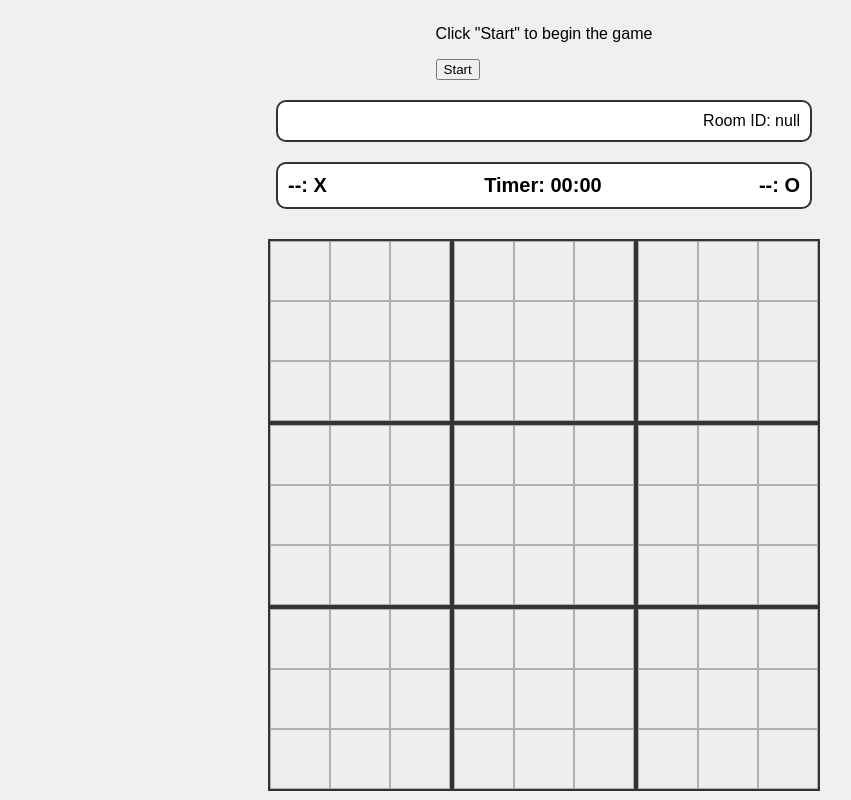
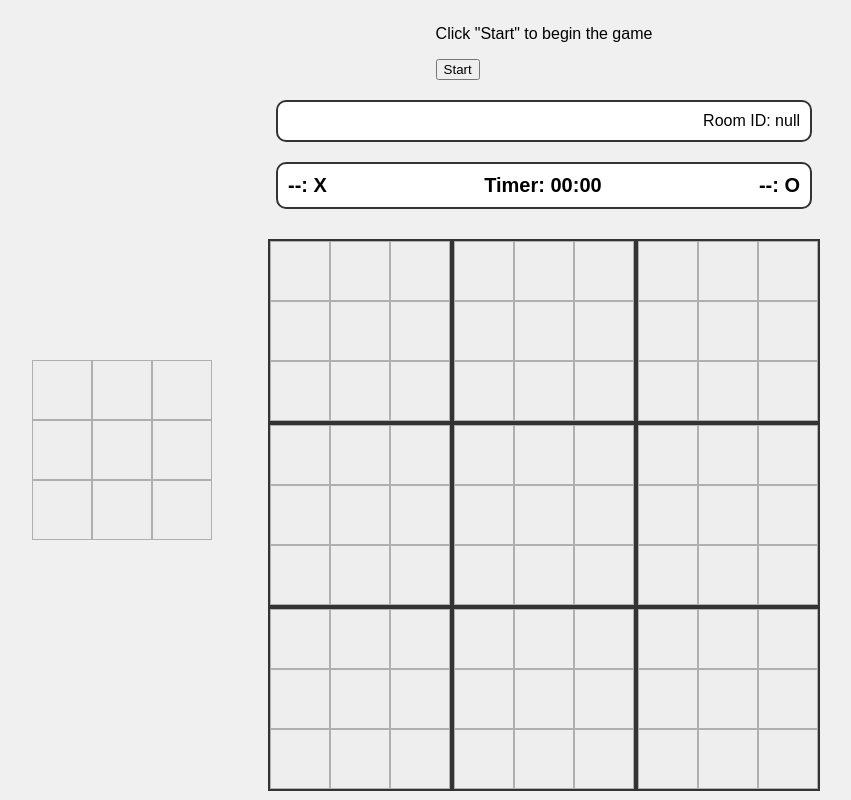
Before and after one commit to RahulRao23/super-tictactoe, a website: page public/gamePlay/gamePlay.html in a window 1280 px wide. Shown: the whole page, without its empty margins (96-947 px from the left). Drawn offline with nearby package versions, Linux system fonts and the light colour scheme; no server answers.

Commit message:
Updated UI to show a board to indicate player's next turn

```diff
--- a/public/gamePlay/gamePlay.css
+++ b/public/gamePlay/gamePlay.css
@@ -97,3 +97,11 @@ body {
   background-color: rgba(122, 179, 218, 0.5); /* Adjust transparency as needed */
 	z-index: 1;
 }
+
+.indicator-board {
+	display: grid;
+	grid-template-columns: repeat(3, 1fr);
+	position: absolute;
+	top: 45%;
+  left: 10%;
+}
--- a/public/gamePlay/gamePlay.html
+++ b/public/gamePlay/gamePlay.html
@@ -28,6 +28,18 @@
     <div id="player1">--: X</div>
     <div id="timer">Timer: 00:00</div>
     <div id="player2">--: O</div>
+  </div>
+
+  <div class="indicator-board">
+    <button class="inner-box" data-position="0-0"></button>
+    <button class="inner-box" data-position="0-1"></button>
+    <button class="inner-box" data-position="0-2"></button>
+    <button class="inner-box" data-position="1-0"></button>
+    <button class="inner-box" data-position="1-1"></button>
+    <button class="inner-box" data-position="1-2"></button>
+    <button class="inner-box" data-position="2-0"></button>
+    <button class="inner-box" data-position="2-1"></button>
+    <button class="inner-box" data-position="2-2"></button>
   </div>
 
 <div class="board">
```
